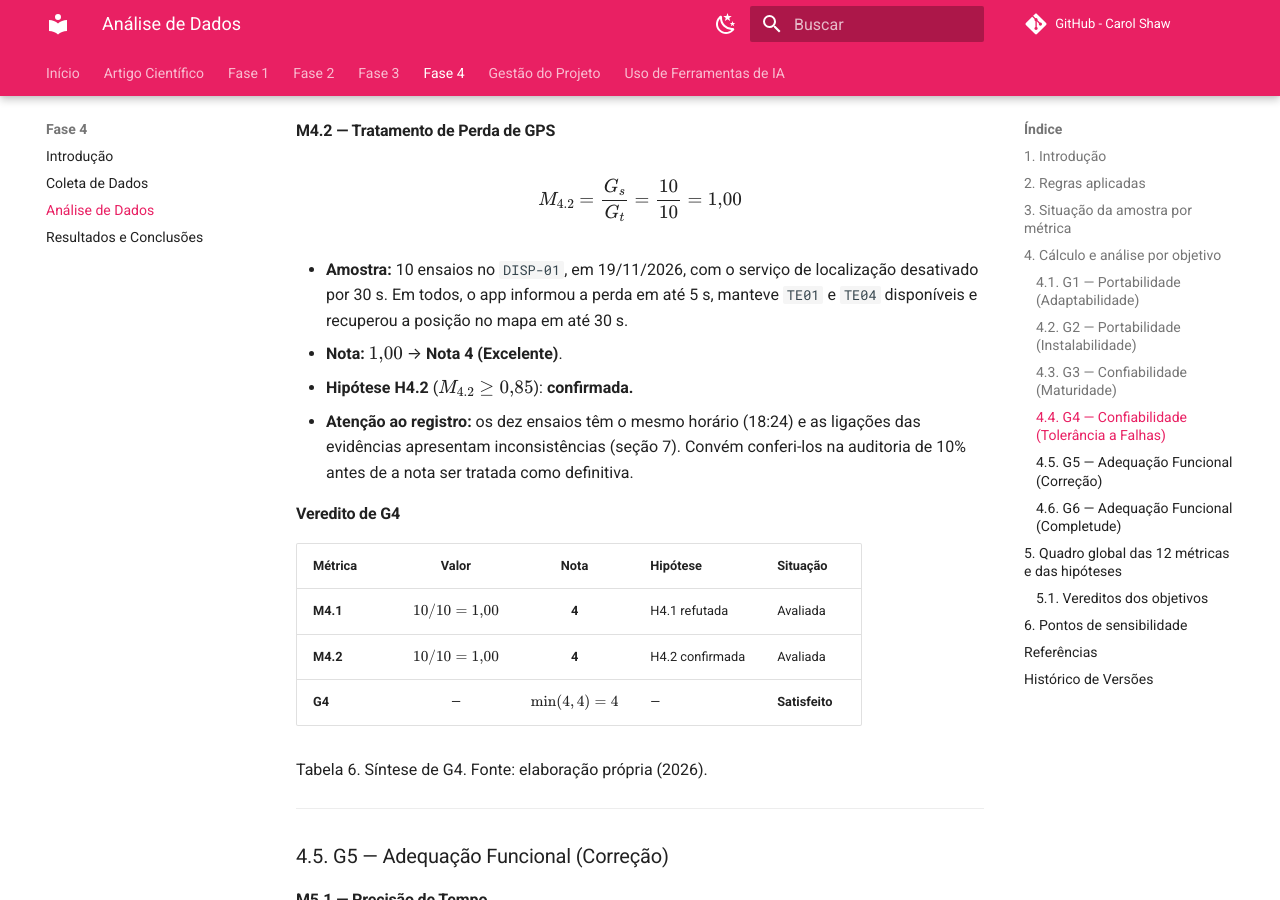
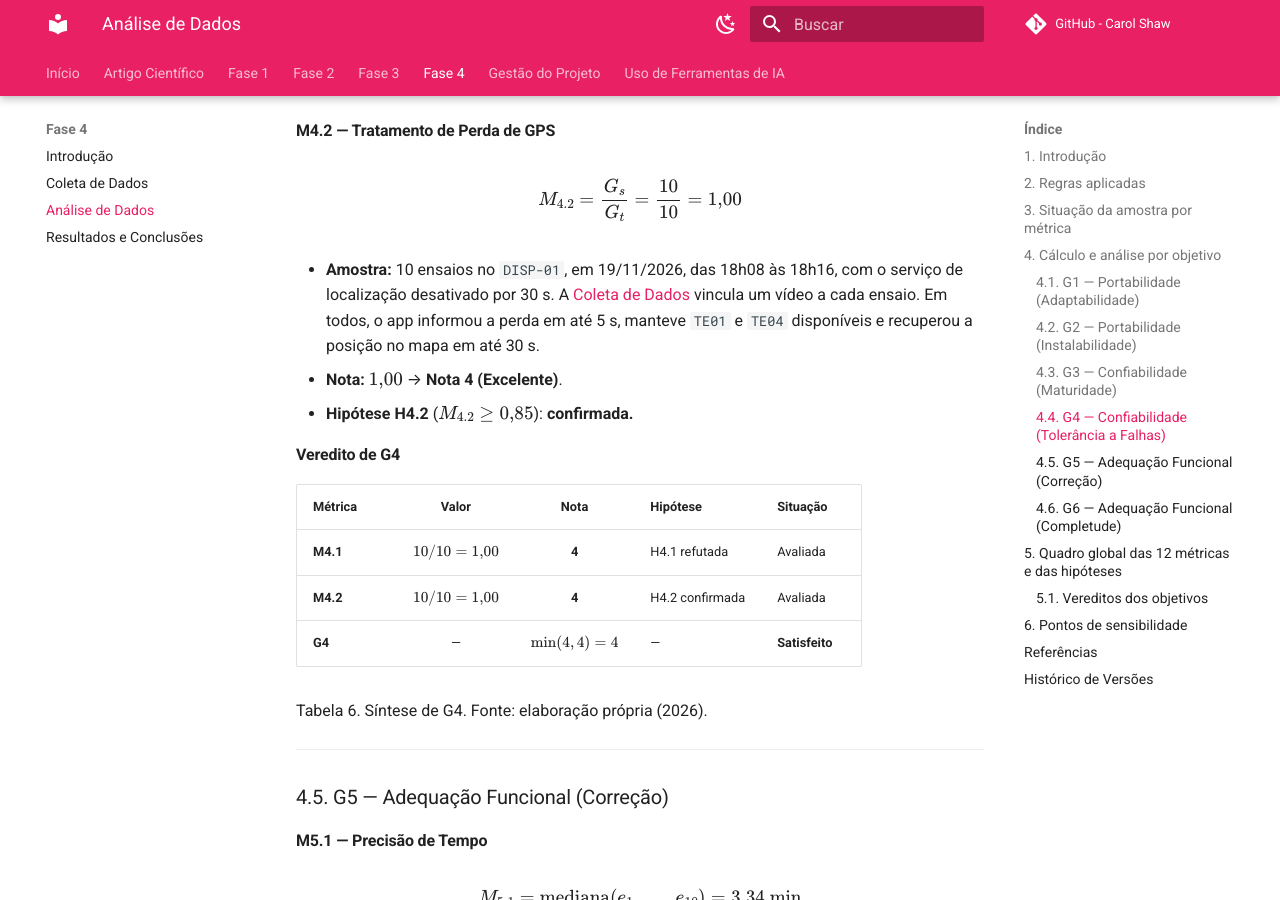
Before and after one commit to FCTE-Qualidade-de-Software-1/2026-2_T02_CAROL_SHAW, an MkDocs documentation site: the page built from docs/fase4/2-analise.md, in a window 1280 px wide and 900 px high, scrolled down 6617 px. Built offline with MkDocs 1.6.1 and Material for MkDocs 9.7.7, drawn with Linux system fonts in a browser that asks for light colours; comment, search, counter and statistics services are not loaded.

Commit message:
docs(fase4): corrige as referências aos ensaios de M4.2

```diff
--- a/docs/fase4/2-analise.md
+++ b/docs/fase4/2-analise.md
@@ -177,10 +177,9 @@ $$
 M_{4.2} = \frac{G_s}{G_t} = \frac{10}{10} = 1{,}00
 $$
 
-- **Amostra:** 10 ensaios no `DISP-01`, em 19/11/2026, com o serviço de localização desativado por 30 s. Em todos, o app informou a perda em até 5 s, manteve `TE01` e `TE04` disponíveis e recuperou a posição no mapa em até 30 s.
+- **Amostra:** 10 ensaios no `DISP-01`, em 19/11/2026, das 18h08 às 18h16, com o serviço de localização desativado por 30 s. A [Coleta de Dados](1-coleta.md#m42-perda-de-localizacao) vincula um vídeo a cada ensaio. Em todos, o app informou a perda em até 5 s, manteve `TE01` e `TE04` disponíveis e recuperou a posição no mapa em até 30 s.
 - **Nota:** $1{,}00$ → **Nota 4 (Excelente)**.
 - **Hipótese H4.2** ($M_{4.2} \ge 0{,}85$): **confirmada.**
-- **Atenção ao registro:** os dez ensaios têm o mesmo horário (18:24) e as ligações das evidências apresentam inconsistências (seção 7). Convém conferi-los na auditoria de 10% antes de a nota ser tratada como definitiva.
 
 #### Veredito de G4
 
```
Also changed, not shown: docs/fase4/3-resultados.md (+4 -4 lines).
